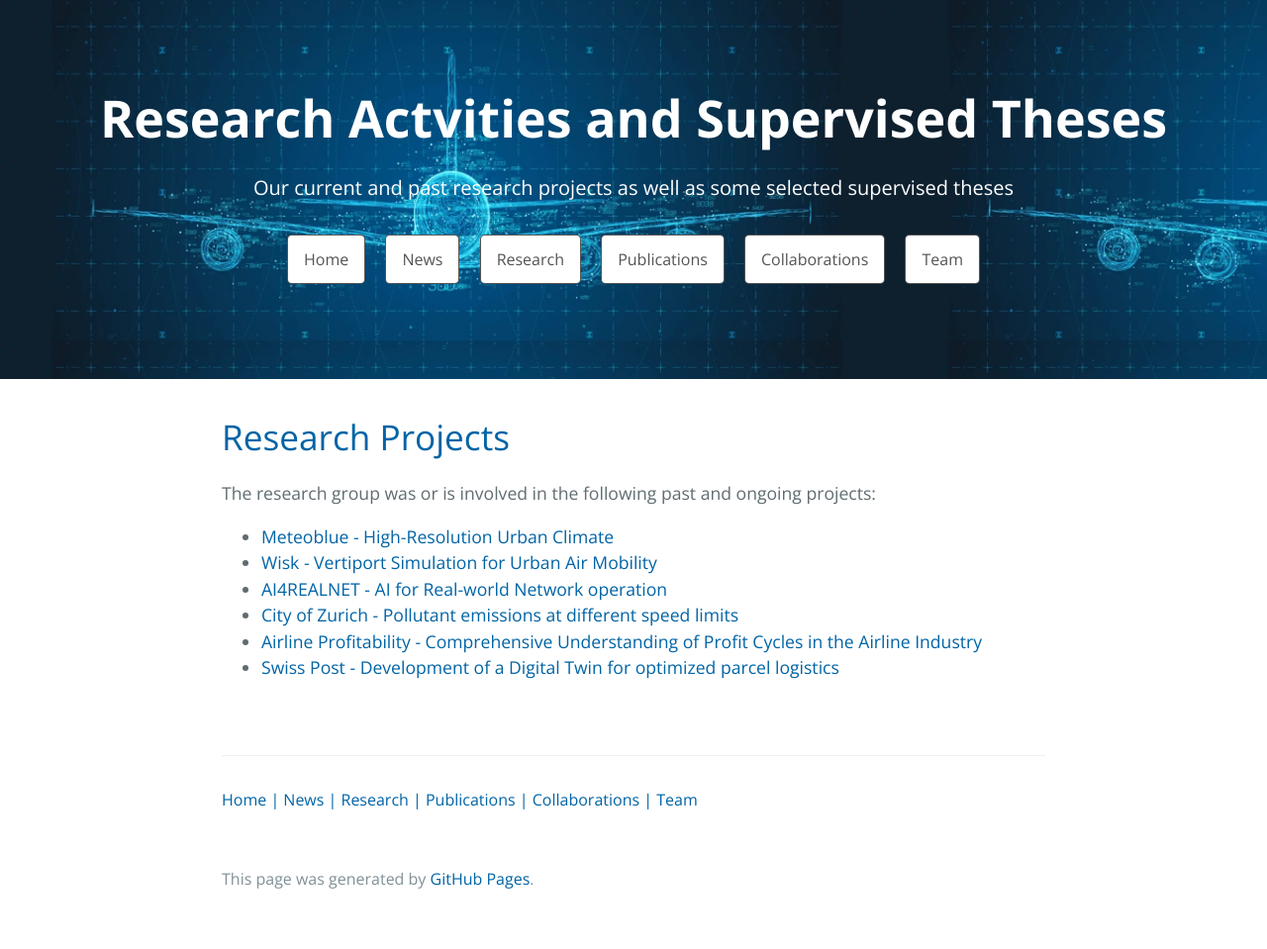
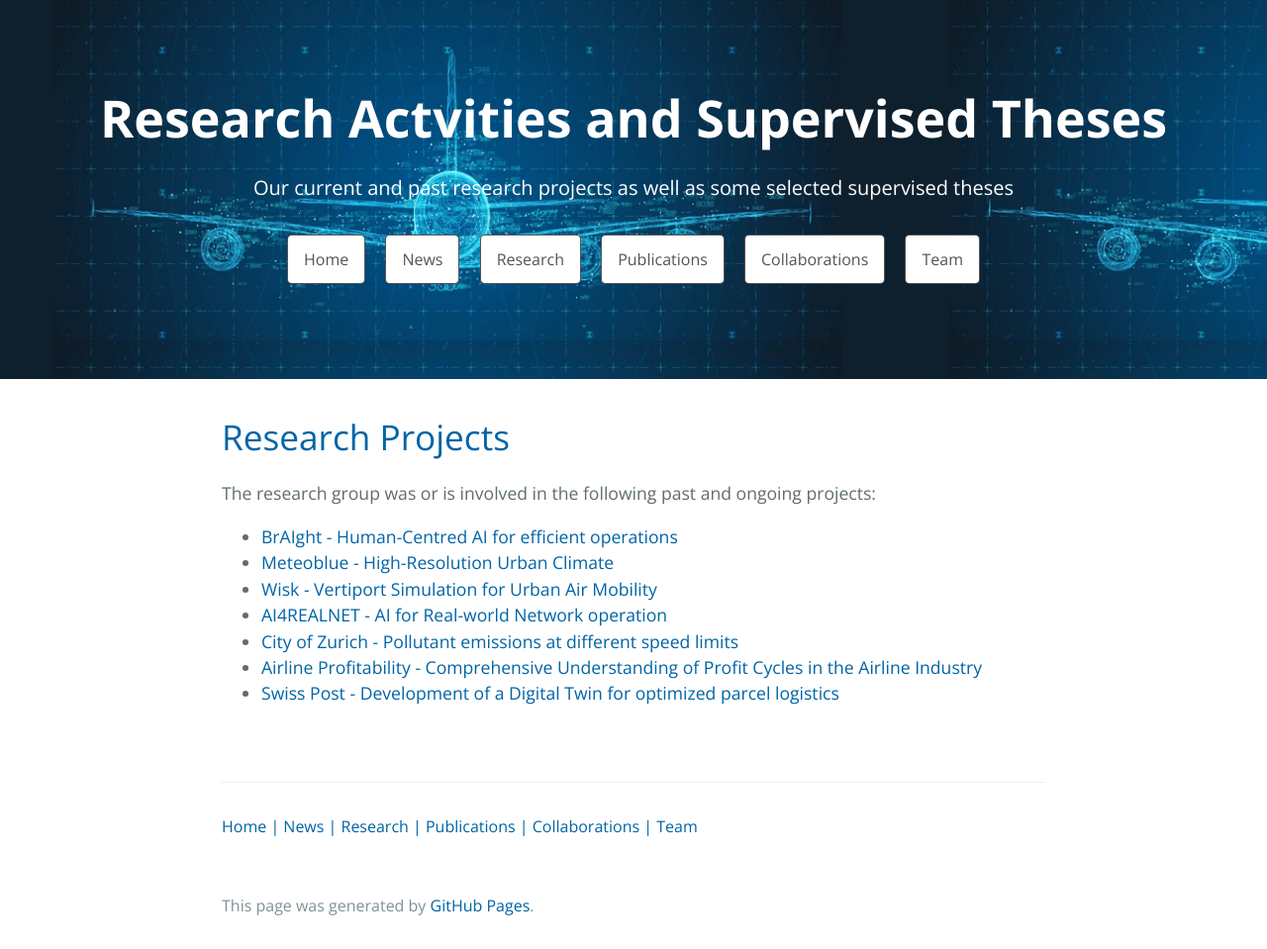
Before and after one commit to CyberneticLearningSystems/CyberneticLearningSystems.github.io, a Jekyll site: the page built from pages/research.md, in a window 1280 px wide. Shown: the whole page at 99% size. Built offline with Jekyll 4.4.1, drawn with Linux system fonts in a browser that asks for light colours; before the commit the page ends 932 px from its top, so only the background shows below that.

Commit message:
spacers + brAIght project

```diff
--- a/pages/research.md
+++ b/pages/research.md
@@ -8,6 +8,7 @@ description: Our current and past research projects as well as some selected sup
 
 The research group was or is involved in the following past and ongoing projects:
 
+- [BrAIght - Human-Centred AI for efficient operations](./projects/braight.md)
 - [Meteoblue - High-Resolution Urban Climate ](./projects/urban-climate.md)
 - [Wisk - Vertiport Simulation for Urban Air Mobility](./projects/vertiport-simulation.md)
 - [AI4REALNET - AI for Real-world Network operation](./projects/ai4realnet.md)
@@ -15,7 +16,4 @@ The research group was or is involved in the following past and ongoing projects
 - [Airline Profitability - Comprehensive Understanding of Profit Cycles in the Airline Industry](./projects/airline-profit.md)
 - [Swiss Post - Development of a Digital Twin for optimized parcel logistics](./projects/post-parcel-optimization.md)
 
-<!--The code below is only used as spacer-->
-<html>
-  <p style="color:white;">ONLY_HERE_AS_SPACER</p>
-</html>
+<br>
```
